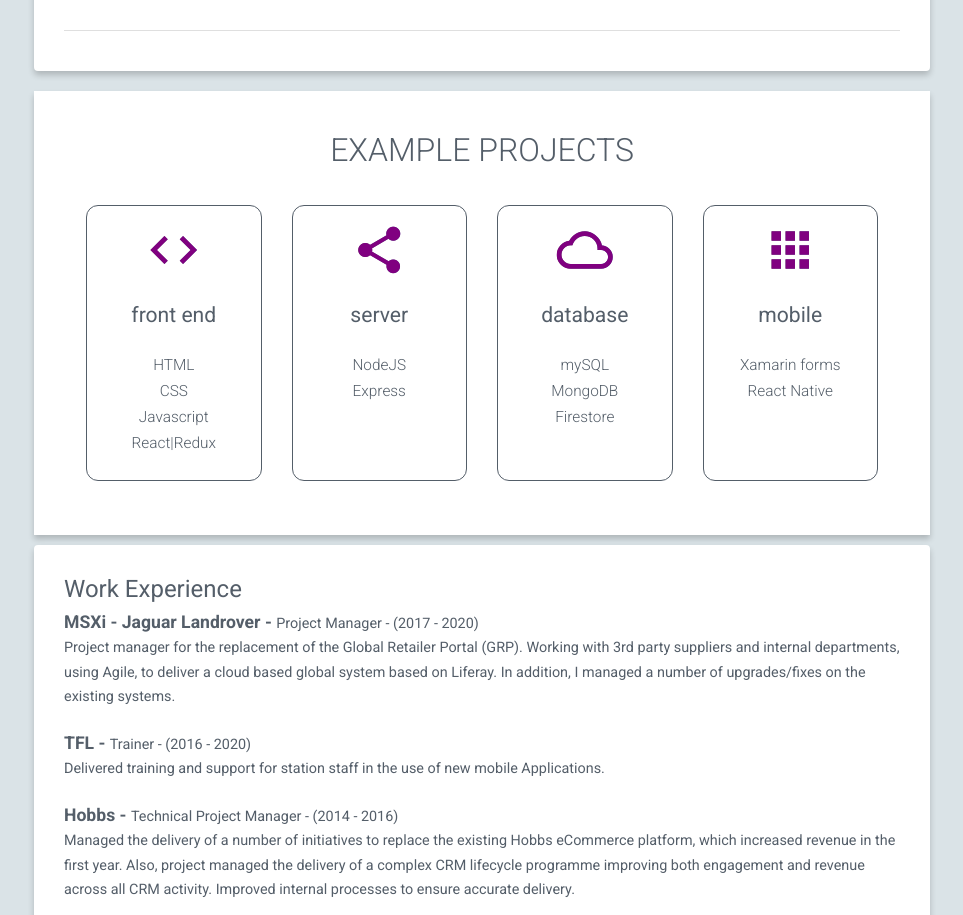
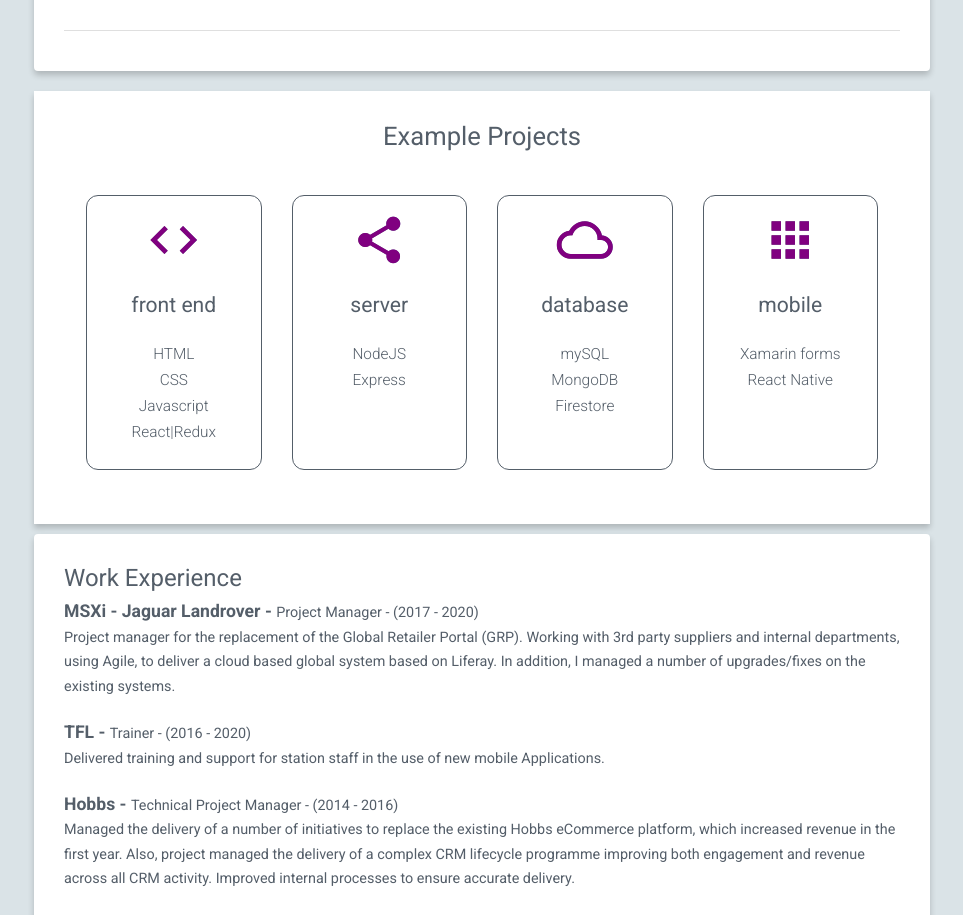
Before and after one commit to mySimonID/ReactPortfolio, a React (Create React App) app: page / in a window 1280 px wide. Shown: the part 1342-2257 px from the top of the page, without its empty margins (158-1121 px from the left). Built offline with nearby package versions, Linux system fonts and the light colour scheme.

Commit message:
upd: seo

```diff
--- a/public/index.html
+++ b/public/index.html
@@ -7,7 +7,7 @@
   <meta name="viewport" content="width=device-width, initial-scale=1" />
   <meta name="theme-color" content="#000000" />
   <meta name="description" content="Simon Joyce is a Technical Project Manager and Software Engineer. This is my portfolio." />
-
+  <meta name="keywords" content="project manager software developer" />
   <link rel="stylesheet" href="https://stackpath.bootstrapcdn.com/bootstrap/4.5.0/css/bootstrap.min.css">
 
   <link href="https://fonts.googleapis.com/css?family=Roboto:100,300,400,700,900" rel="stylesheet">
--- a/src/App.css
+++ b/src/App.css
@@ -175,6 +175,10 @@ h1 {
     padding-left: 20px;
     padding-right: 20px;
   }
+}
+
+.feature-title {
+  margin-bottom:35px;
 }
 
 .feature-title h2 {
--- a/src/App.js
+++ b/src/App.js
@@ -59,7 +59,7 @@ function App() {
           <div className="feature-container">
             <div className="feature-title">
 
-              <h2>Example Projects</h2>
+              <h1>Example Projects</h1>
             </div>
 
             <div className="row">
```
